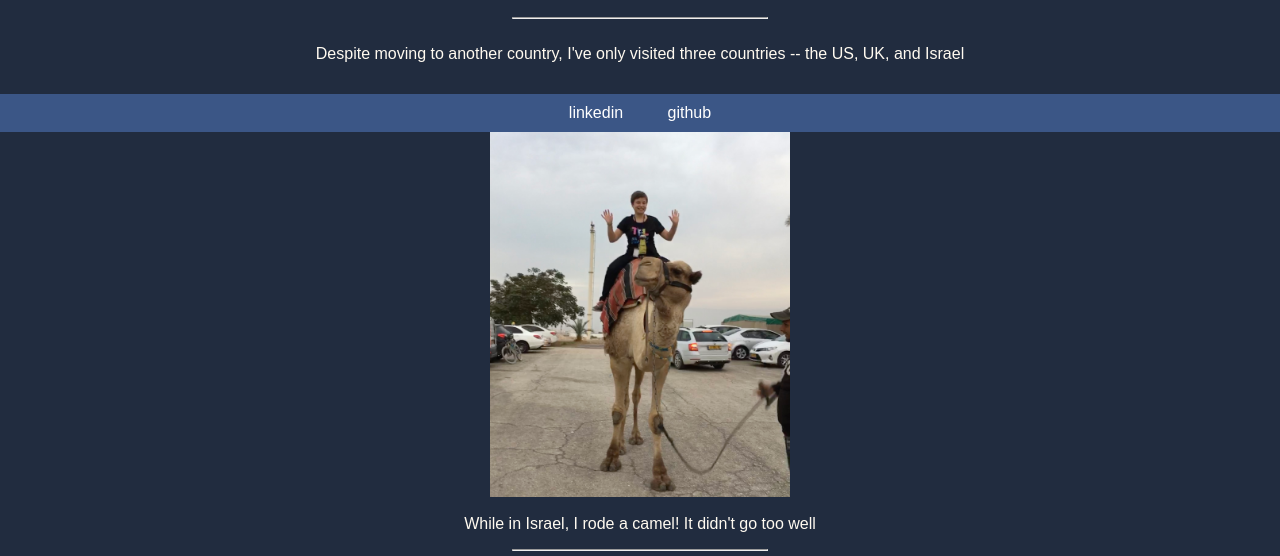
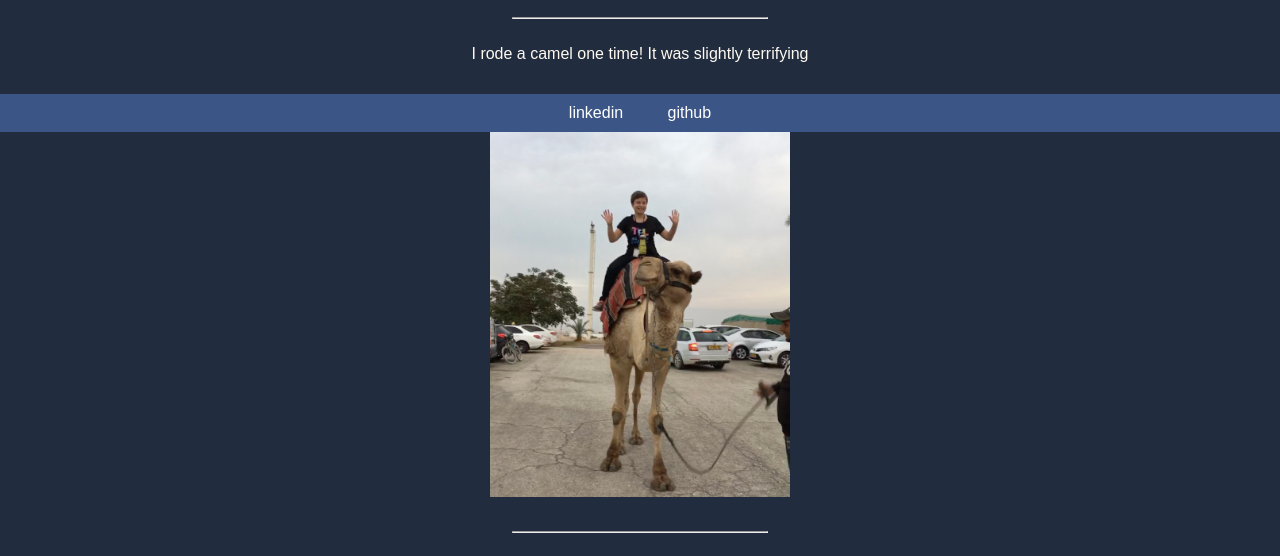
Before and after one commit to maddienorwood/maddienorwood.github.io, a plain HTML site: page docs/personal.html in a window 1280 px wide. Shown: the part 668-1224 px from the top of the page. Drawn offline with Linux system fonts and the light colour scheme.

Commit message:
Update personal.html

```diff
--- a/docs/personal.html
+++ b/docs/personal.html
@@ -37,12 +37,11 @@
         </figure>
         <hr>
         <br>
-        <li>Despite moving to another country, I've only visited three countries -- the US, UK, and Israel</li>
+        <li>I rode a camel one time! It was slightly terrifying</li>
         <br>
         <figure>
           <img class="centre" src="camel.JPG" alt="Me riding a camel" width="300px" height="400px">
           <br>
-          <figcaption>While in Israel, I rode a camel! It didn't go too well</figcaption>
         </figure>
         <hr>
         <br>
```
